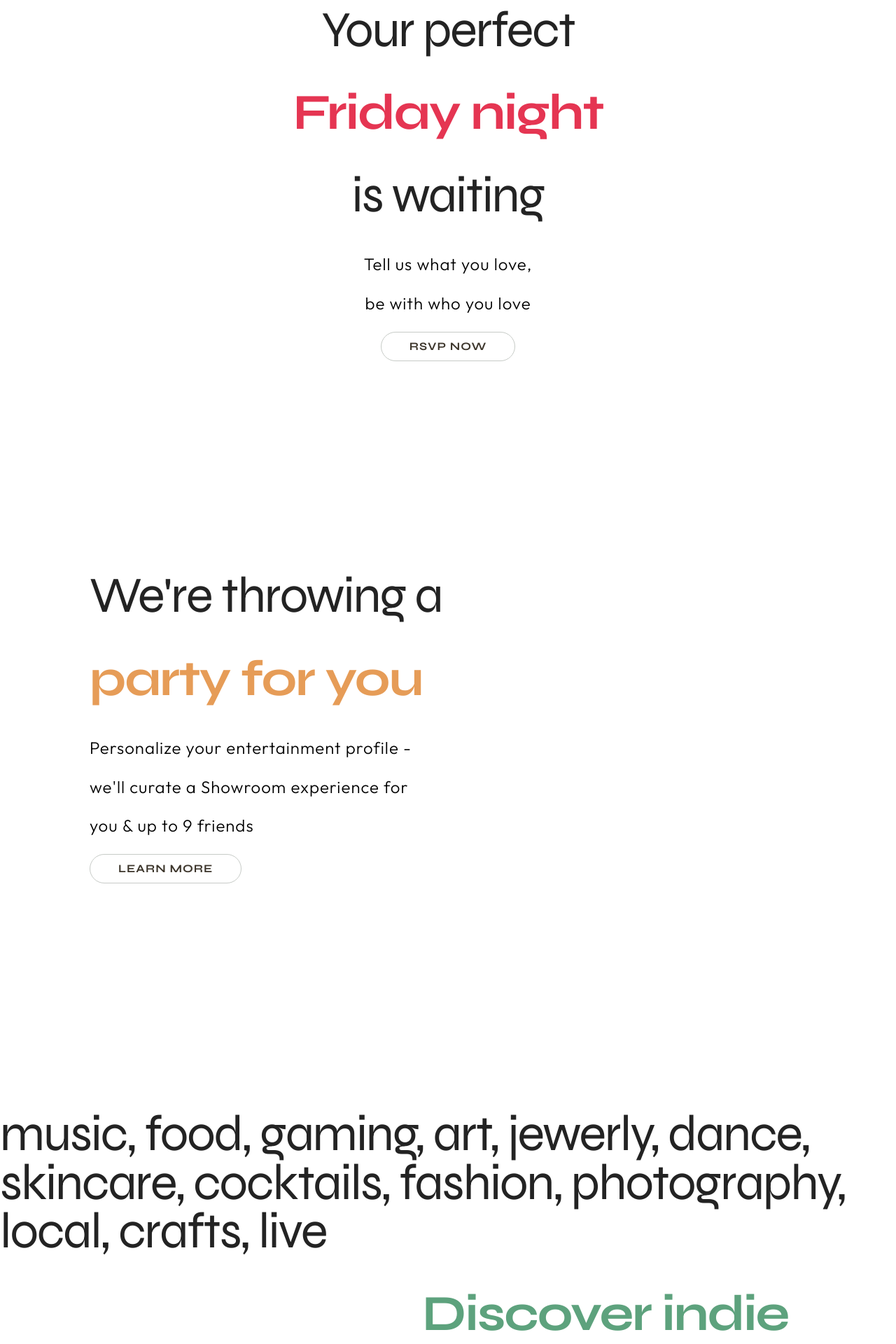
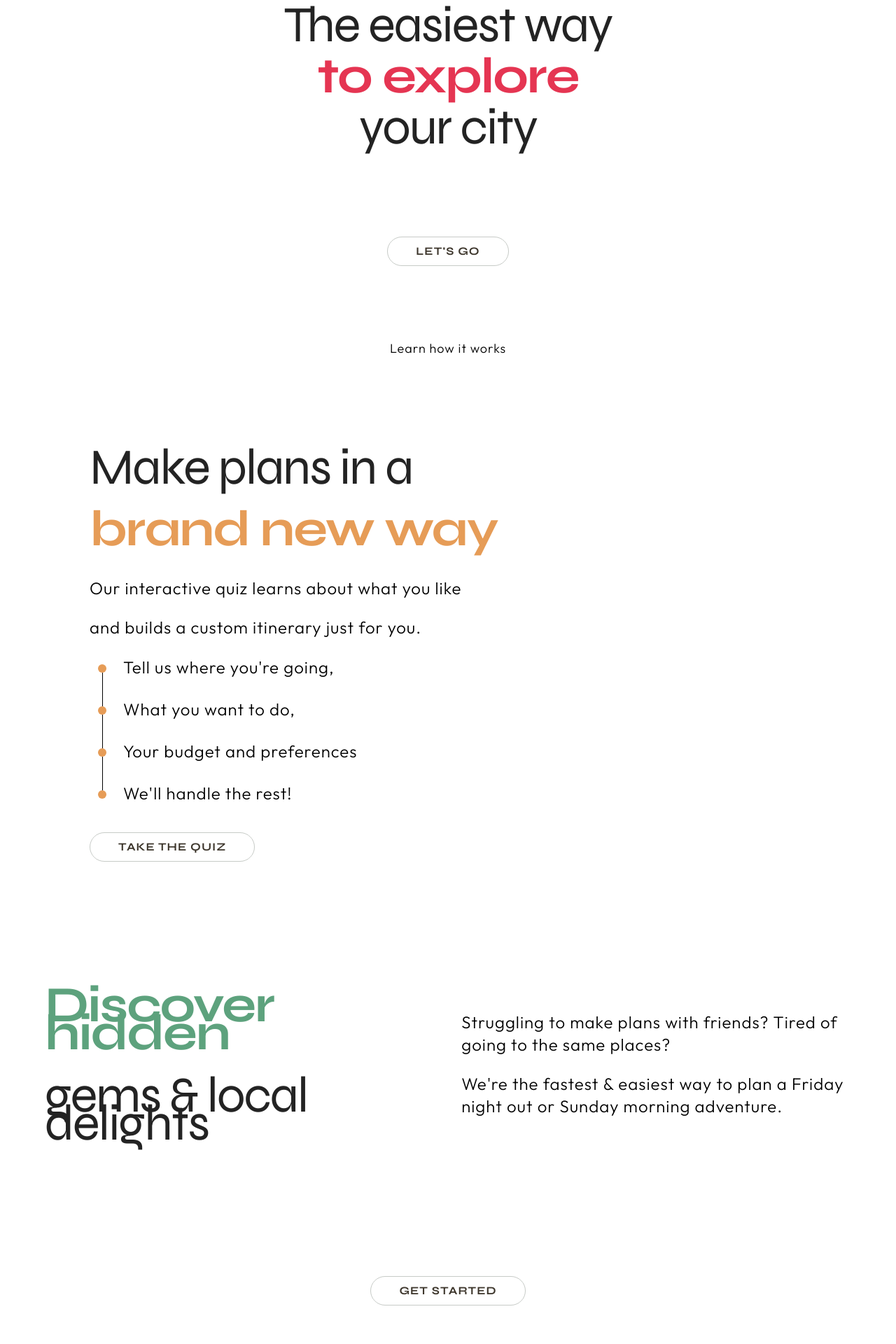
Before and after one commit to ginsueddy/showcase, a React (Create React App) app in the folder frontend/: page / in a window 1280 px wide. Shown: the part 200-2120 px from the top of the page at 70% size. Built offline with nearby package versions, Linux system fonts and the light colour scheme; some icons are missing.

Commit message:
finished core of landing screen

```diff
--- a/frontend/src/components/screens/Home/index.jsx
+++ b/frontend/src/components/screens/Home/index.jsx
@@ -4,13 +4,14 @@ import { Link } from 'react-router-dom';
 import useWindowDimensions from '../../../hooks/useWindowDimensions';
 import Header from '../../shared/Header';
 import Footer from '../../shared/Footer';
+import List from '../../shared/List';
 
 const HeaderText = styled.h1`
     font-family: 'Syne', sans-serif;
     font-style: normal;
     font-weight: normal;
     font-size: 72px;
-    line-height: 97%;
+    line-height: 40px;
     letter-spacing: -2px;
     color: #232323;
 `;
@@ -20,7 +21,7 @@ const HighlightedHeader = styled.h1`
     font-style: normal;
     font-weight: bold;
     font-size: 72px;
-    line-height: 97%;
+    line-height: 40px;
     letter-spacing: -2px;
     color: #E53552
 `;
@@ -60,50 +61,57 @@ const Home = () => {
     return (
         <>
             <Header />
-            <div style={{ height: height * .95 }}>
-                <div style={{}}>
-                    <HeaderText style={{ textAlign: 'center' }}>Your perfect</HeaderText>
-                    <HighlightedHeader style={{ textAlign: 'center' }}>Friday night</HighlightedHeader>
-                    <HeaderText style={{ textAlign: 'center' }}>is waiting</HeaderText>
+            <div style={{ height: height * .9, display: 'flex', flexDirection: 'column', justifyContent: 'space-between' }}>
+                <div style={{ display: 'flex', flexDirection: 'column', alignItems: 'center', flex: 1, justifyContent: 'space-evenly' }}>
+                    <div>
+                        <HeaderText style={{ textAlign: 'center' }}>The easiest way</HeaderText>
+                        <HighlightedHeader style={{ marginTop: -15, marginBottom: -15, textAlign: 'center' }}>to explore</HighlightedHeader>
+                        <HeaderText style={{ textAlign: 'center' }}>your city</HeaderText>
                     </div>
-                <Text style={{ textAlign: 'center' }}>Tell us what you love,</Text>
-                <Text style={{ textAlign: 'center' }}>be with who you love</Text>
-                <div style={{ display: 'flex', flexDirection: 'column', alignItems: 'center' }}>
                     <Link to="/booking" style={{ textDecoration: 'none' }}>
-                        <Button text="RSVP NOW"/>
+                        <Button text="LET'S GO"/>
                     </Link>
+                </div>
+                <div style={{ display: 'flex', flexDirection: 'column', alignItems: 'center', paddingBottom: 24 }}>
+                    <Text style={{ textAlign: 'center', fontSize: 18 }}>Learn how it works</Text>
                     <ChevronDown size="48" title="view more" />
                 </div>
             </div>
             <div style={{ height: height * .9, paddingLeft: '10%' }}>
-                <div style={{}}>
-                    <HeaderText style={{ textAlign: 'start' }}>We're throwing a</HeaderText>
-                    <HighlightedHeader style={{ color: '#E69C57'}}>party for you</HighlightedHeader>
+                <div>
+                    <HeaderText style={{ textAlign: 'start' }}>Make plans in a</HeaderText>
+                    <HighlightedHeader style={{ color: '#E69C57'}}>brand new way</HighlightedHeader>
                 </div>
-                <Text style={{ textAlign: 'start' }}>Personalize your entertainment profile -</Text>
-                <Text style={{ textAlign: 'start' }}>we'll curate a Showroom experience for</Text>
-                <Text style={{ textAlign: 'start' }}>{'you & up to 9 friends'}</Text>
+                <Text style={{ textAlign: 'start' }}>Our interactive quiz learns about what you like </Text>
+                <Text style={{ textAlign: 'start' }}>and builds a custom itinerary just for you.</Text>
+                <div style={{ marginBottom: 40, paddingLeft: 12 }}>
+                    <List listItems={['Tell us where you\'re going,', 'What you want to do,', 'Your budget and preferences', 'We\'ll handle the rest!']}/>
+                </div>
                 <div style={{ display: 'flex', flexDirection: 'column', alignItems: 'flex-start' }}>
                     <Link to="/booking" style={{ textDecoration: 'none' }}>
-                        <Button text="LEARN MORE"/>
+                        <Button text="TAKE THE QUIZ"/>
                     </Link>
                 </div>
             </div>
-            <HeaderText>music, food, gaming, art, jewerly, dance, skincare, cocktails, fashion, photography, local, crafts, live</HeaderText>
-            <div style={{ height: height * .9, paddingRight: '12%' }}>
             <div>
-                    <HighlightedHeader style={{ color: '#5DA27D', textAlign: 'end' }}>Discover indie</HighlightedHeader>
-                    <HeaderText style={{ textAlign: 'end' }}>vendors you'll love</HeaderText>
+                <div style={{ display: 'flex', alignItems: 'center' }}>
+                    <div style={{ flex: 1, paddingLeft: '5%' }}>
+                        <HighlightedHeader style={{ color: '#5DA27D' }}>Discover hidden</HighlightedHeader>
+                        <HeaderText style={{ }}>{'gems & local delights'}</HeaderText>
                     </div>
-                <Text style={{ textAlign: 'end' }}>We partner with up-and-coming</Text>
-                <Text style={{ textAlign: 'end' }}>creators to help you find your</Text>
-                <Text style={{ textAlign: 'end' }}>new favorite thing.</Text>
-                <div style={{ display: 'flex', flexDirection: 'column', alignItems: 'flex-end' }}>
+                    <div style={{ flex: 1, paddingRight: '2%' }}>
+                        <Text style={{  }}>{`Struggling to make plans with friends? Tired of going to the same places?`}</Text>
+                        <Text style={{ }}>{`We're the fastest & easiest way to plan a Friday night out or Sunday morning adventure.`}</Text>
+                    </div>
+                </div>
+                <div style={{ display: 'flex', flexDirection: 'column', alignItems: 'center', marginTop: 150, marginBottom: 150 }}>
                         <Link to="/booking" style={{ textDecoration: 'none' }}>
                             <Button text="GET STARTED"/>
                         </Link>
                 </div>
             </div>
+            <HeaderText style={{ lineHeight: 1, fontWeight: 'bold', overflow: 'hidden', whiteSpace: 'nowrap', marginBottom: -50 }}>music, food, gaming, local, parks, dance, skincare, arts, cocktails, fashion, photography, jewlery, local, crafts, live</HeaderText>
+            <HeaderText style={{ lineHeight: 1, fontWeight: 'bold', overflow: 'hidden', whiteSpace: 'nowrap', marginBottom: 150 }}>dessert, cocktails, arts, sightseeing, photography, fashion, local, music, food, gaming, arts, parks, crafts, live</HeaderText>
             <Footer />
         </>
     );
--- a/frontend/src/components/screens/Logistics/index.jsx
+++ b/frontend/src/components/screens/Logistics/index.jsx
@@ -64,5 +64,5 @@ const Logistics = () => {
         </>
     );
 };
-
+// party.js
 export default Logistics;
--- a/frontend/src/components/shared/Footer/index.jsx
+++ b/frontend/src/components/shared/Footer/index.jsx
@@ -29,8 +29,7 @@ const Footer = () => {
             <div style={{ width, height: height * .3, background: "linear-gradient(180deg, #FFFFFF, #5DA27D 60%)", position: 'absolute', zIndex: -1 }} />
             <div style={{ paddingLeft: '5%', paddingRight: '3%', paddingBottom: 4 }}>
                 <HighlightedHeader style={{ fontSize: 36 }}>cultured // seattle</HighlightedHeader>
-                <Text>got culture? get cultured.</Text>
-                <div style={{ display: 'flex', justifyContent: 'space-between' }}>
+                <div style={{ display: 'flex', justifyContent: 'space-between', marginTop: 48 }}>
                     <div style={{ display: 'flex', flexDirection: 'row', width: '18%', justifyContent: 'space-between' }}>
                         <Text>Contact Us</Text>
                         <Text>FAQ</Text>
--- a/frontend/src/components/shared/Header/index.jsx
+++ b/frontend/src/components/shared/Header/index.jsx
@@ -34,7 +34,7 @@ const Header = () => {
     const { height, width } = useWindowDimensions();
 
     return (
-        <div style={{ width, height: height * .2 }}>
+        <div style={{ width, height: height * .1 }}>
             <div style={{ paddingLeft: '5%', paddingRight: '3%', display: 'flex', flexDirection: 'row', justifyContent: 'space-between', alignItems: 'center' }}>
                 <HighlightedHeader style={{ fontSize: 36 }}>SHW/RM</HighlightedHeader>
                 <div style={{ display: 'flex', justifyContent: 'space-between' }}>
--- /dev/null
+++ b/frontend/src/components/shared/List/index.jsx
@@ -0,0 +1,44 @@
+import styled from 'styled-components';
+import useWindowDimensions from '../../../hooks/useWindowDimensions';
+
+const Text = styled.div`
+    font-family: 'Outfit';
+    font-style: normal;
+    font-weight: 300;
+    font-size: 24px;
+    line-height: 32px;
+    letter-spacing: 1px;
+`;
+
+
+const List = ({ listItems }) => {
+    const { height, width } = useWindowDimensions();
+
+    return (
+        <div style={{ display: 'flex' }}>
+            <div style={{ width: 12, alignItems: 'center', display: 'flex', flexDirection: 'column', paddingTop: 12 }}>
+                {
+                    listItems.map((item, index) => {
+                        return (
+                            <>
+                                <div style={{ width: 12, height: 12, backgroundColor: '#E69C57', borderRadius: 6 }} />
+                                {
+                                    index !== listItems.length - 1 && (
+                                        <div style={{ width: 1, height: 48, backgroundColor: 'black' }} />
+                                    )
+                                }
+                            </>
+                        )
+                    })
+                }
+            </div>
+            <div style={{ display: 'flex', flexDirection: 'column', marginLeft: 24 }}>
+                {
+                    listItems.map((item, index) => <Text style={{ marginBottom: index === listItems.length - 1 ? 0 : 28}}>{item}</Text>)
+                }
+            </div>
+        </div>
+    );
+};
+
+export default List;
```
Lines whose indentation alone changed are shown as unchanged.
